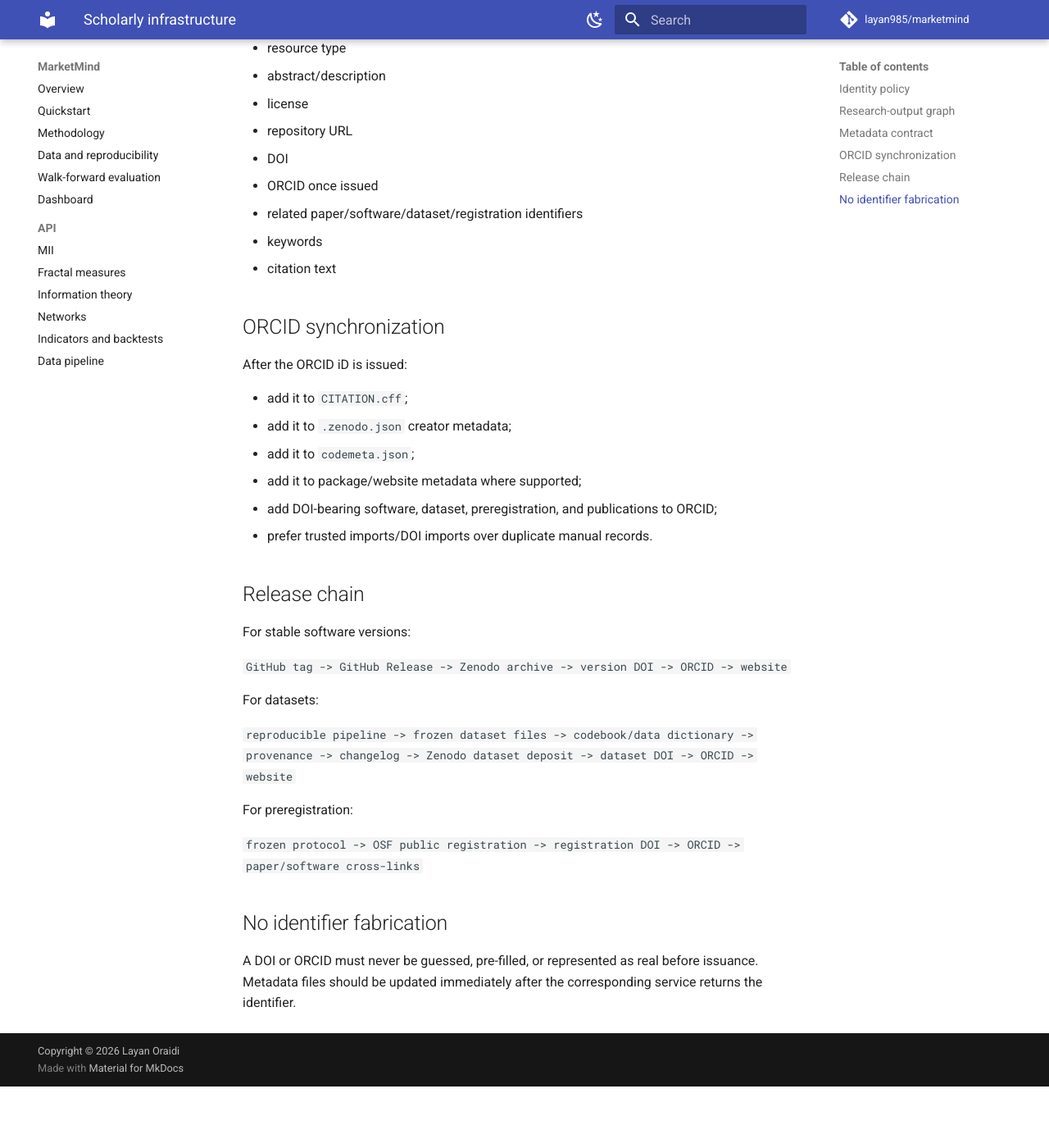
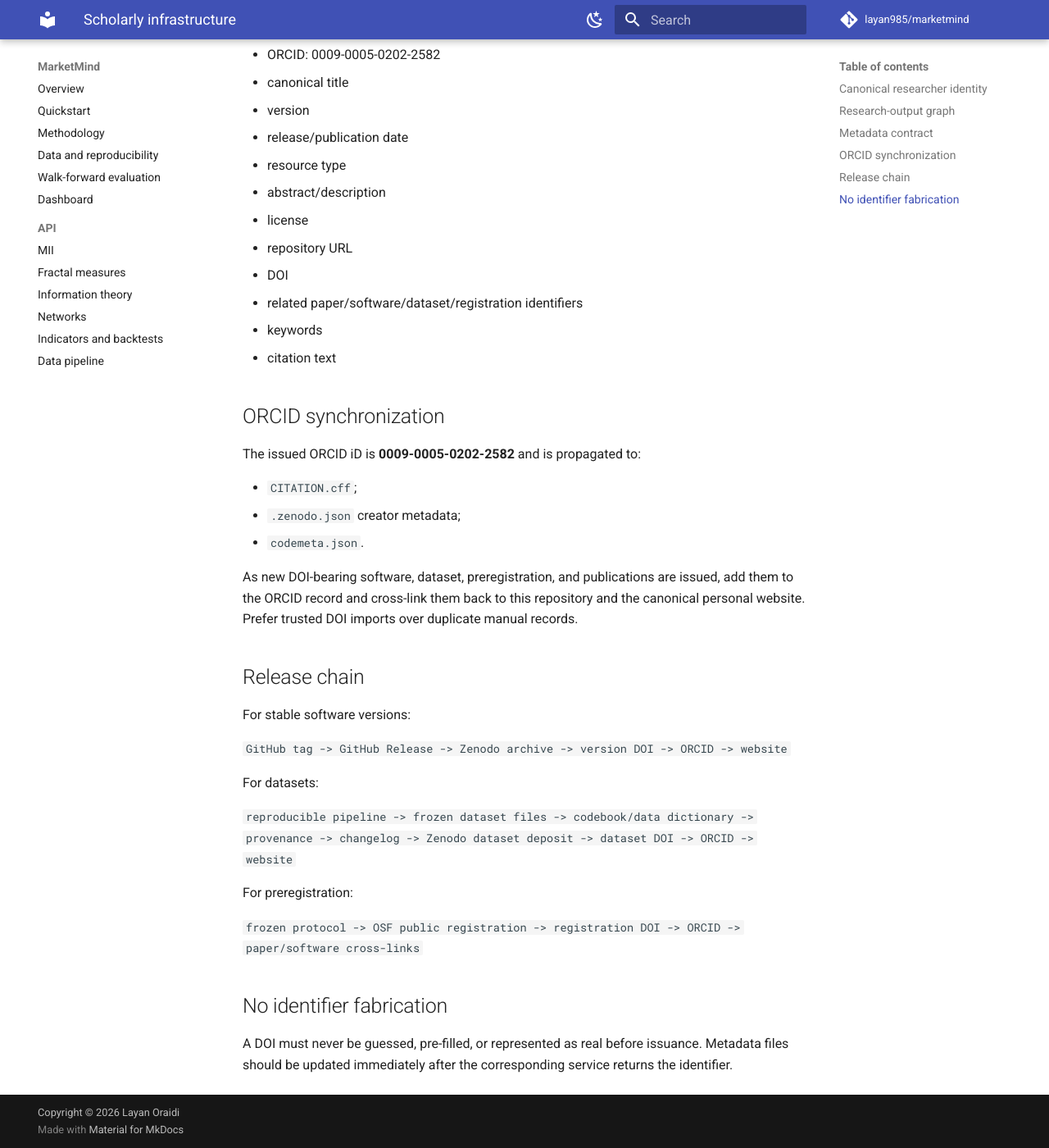
Before and after one commit to layan985/marketmind, an MkDocs documentation site: the page built from docs/scholarly-infrastructure.md, in a window 1280 px wide and 1400 px high, scrolled down 1382 px. Shown: the whole window at 82% size. Built offline with MkDocs 1.6.1 and Material for MkDocs 9.7.7, drawn with Linux system fonts in a browser that asks for light colours; comment, search, counter and statistics services are not loaded; before the commit the page ends 2707 px from its top, so only the background shows below that; some of the changed text lies outside the part shown.

Commit message:
Record canonical ORCID in scholarly infrastructure

```diff
--- a/docs/scholarly-infrastructure.md
+++ b/docs/scholarly-infrastructure.md
@@ -2,11 +2,15 @@
 
 This repository is part of a persistent scholarly identity and research-output system for **Layan Oraidi**.
 
-## Identity policy
+## Canonical researcher identity
 
-The canonical scholarly name is **Layan Oraidi**. External identifiers must only be added after they have actually been issued. Do not publish placeholder ORCID, DOI, SSRN, OSF, or Google Scholar identifiers.
+- **Name:** Layan Oraidi
+- **ORCID:** https://orcid.org/0009-0005-0202-2582
+- **GitHub:** https://github.com/layan985
 
-The intended identity graph is:
+The canonical scholarly name is **Layan Oraidi**. External identifiers must only be added after they have actually been issued. Do not publish placeholder DOI, SSRN, OSF, or Google Scholar identifiers.
+
+The identity graph is:
 
 1. ORCID identifies the researcher.
 2. DOIs identify immutable research outputs.
@@ -35,6 +39,7 @@
 Every DOI-bearing output should include, where applicable:
 
 - Creator: Layan Oraidi
+- ORCID: 0009-0005-0202-2582
 - canonical title
 - version
 - release/publication date
@@ -43,21 +48,19 @@
 - license
 - repository URL
 - DOI
-- ORCID once issued
 - related paper/software/dataset/registration identifiers
 - keywords
 - citation text
 
 ## ORCID synchronization
 
-After the ORCID iD is issued:
+The issued ORCID iD is **0009-0005-0202-2582** and is propagated to:
 
-- add it to `CITATION.cff`;
-- add it to `.zenodo.json` creator metadata;
-- add it to `codemeta.json`;
-- add it to package/website metadata where supported;
-- add DOI-bearing software, dataset, preregistration, and publications to ORCID;
-- prefer trusted imports/DOI imports over duplicate manual records.
+- `CITATION.cff`;
+- `.zenodo.json` creator metadata;
+- `codemeta.json`.
+
+As new DOI-bearing software, dataset, preregistration, and publications are issued, add them to the ORCID record and cross-link them back to this repository and the canonical personal website. Prefer trusted DOI imports over duplicate manual records.
 
 ## Release chain
 
@@ -75,4 +78,4 @@
 
 ## No identifier fabrication
 
-A DOI or ORCID must never be guessed, pre-filled, or represented as real before issuance. Metadata files should be updated immediately after the corresponding service returns the identifier.
+A DOI must never be guessed, pre-filled, or represented as real before issuance. Metadata files should be updated immediately after the corresponding service returns the identifier.
```
